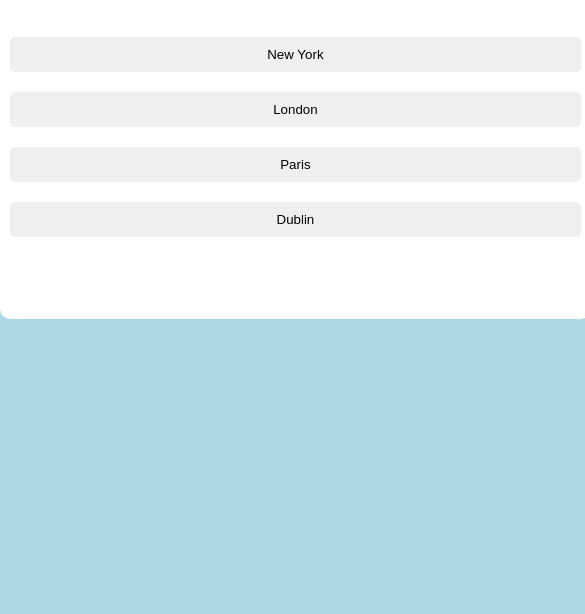
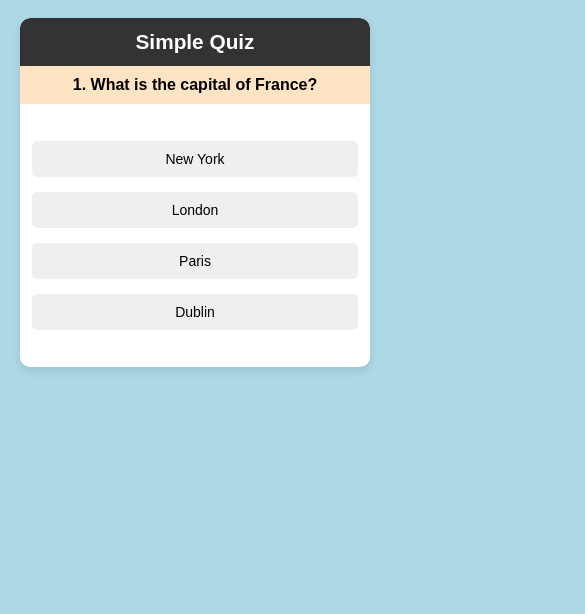
Before and after one commit to nidhish35/Quiz-App, a plain HTML site: page index.html in a window 390 px wide. Shown: the part 230-844 px from the top of the page, 585 px wide, since content can reach past the window. Drawn offline with Linux system fonts and the light colour scheme.

Commit message:
making it responsive

```diff
--- a/style.css
+++ b/style.css
@@ -1,86 +1,122 @@
-*{
-    margin: 0px;
-    padding: 0px;
+* {
+    margin: 0;
+    padding: 0;
     box-sizing: border-box;
     font-family: 'Poppins', sans-serif;
 }
 
-body{
+body {
     background-color: lightblue;
-}
-
-.container{
-    width: 70vh;
-    height: 50vh;
-    background-color: white;
-    margin: 15vh auto;
-    border-radius: 10px;
-}
-
-.container  h1{
-    text-align: center;
-    padding: 10px;
-    background-color: #333;
-    color: white;
-    border-radius: 10px;
-}
-
-.quiz h2{
-    font-size: 20px;
-    background-color: bisque;
+    display: flex;
+    justify-content: center;
+    align-items: center;
+    min-height: 100vh;
     padding: 10px;
 }
 
-#answer-btn{
+.container {
+    width: 90%;
+    max-width: 400px;
+    background-color: white;
+    margin: auto;
+    border-radius: 10px;
+    box-shadow: 0px 4px 10px rgba(0, 0, 0, 0.1);
+    overflow: hidden;
+}
+
+.container h1 {
+    text-align: center;
+    padding: 15px;
+    background-color: #333;
+    color: white;
+    border-radius: 10px 10px 0 0;
+    font-size: 1.5rem;
+}
+
+.quiz h2 {
+    font-size: 18px;
+    background-color: bisque;
+    padding: 12px;
+    text-align: center;
+}
+
+#answer-btn {
     display: block;
     width: 100%;
-    padding: 10px;
-    margin: 10px 0px;
-
+    padding: 12px;
+    margin: 10px 0;
     border: none;
     border-radius: 5px;
-
+    font-size: 16px;
 }
 
-.btn{
+.btn {
     display: block;
     width: 100%;
-    padding: 10px;
-    margin: 20px 0px;
+    padding: 12px;
+    margin: 15px 0;
     border: none;
     border-radius: 5px;
     cursor: pointer;
+    font-size: 16px;
 }
 
-.btn:hover:not([disabled]){
+.btn:hover:not([disabled]) {
     background-color: #333;
     color: white;
 }
 
-.btn:disabled{
-    cursor: not-drop;
+.btn:disabled {
+    cursor: not-allowed;
+    opacity: 0.5;
 }
-#next-btn{
+
+#next-btn {
     display: block;
-    padding: 10px;
-    width: 100px;
-    margin: 2px auto 0;
+    padding: 12px;
+    width: 120px;
+    margin: 10px auto 0;
     border: none;
     border-radius: 5px;
     cursor: pointer;
     display: none;
+    font-size: 16px;
 }
-#next-btn:hover{
+
+#next-btn:hover {
     background-color: #333;
     color: white;
 }
 
-.correct{
+.correct {
     background-color: green;
     color: white;
 }
 
-.incorrect{
+.incorrect {
     background-color: red;
     color: white;
 }
+
+/* Responsive Design */
+@media (max-width: 600px) {
+    .container {
+        width: 95%;
+        max-width: 350px;
+    }
+
+    .container h1 {
+        font-size: 1.3rem;
+        padding: 12px;
+    }
+
+    .quiz h2 {
+        font-size: 16px;
+        padding: 10px;
+    }
+
+    .btn, #next-btn {
+        font-size: 14px;
+        padding: 10px;
+    }
+}
```
